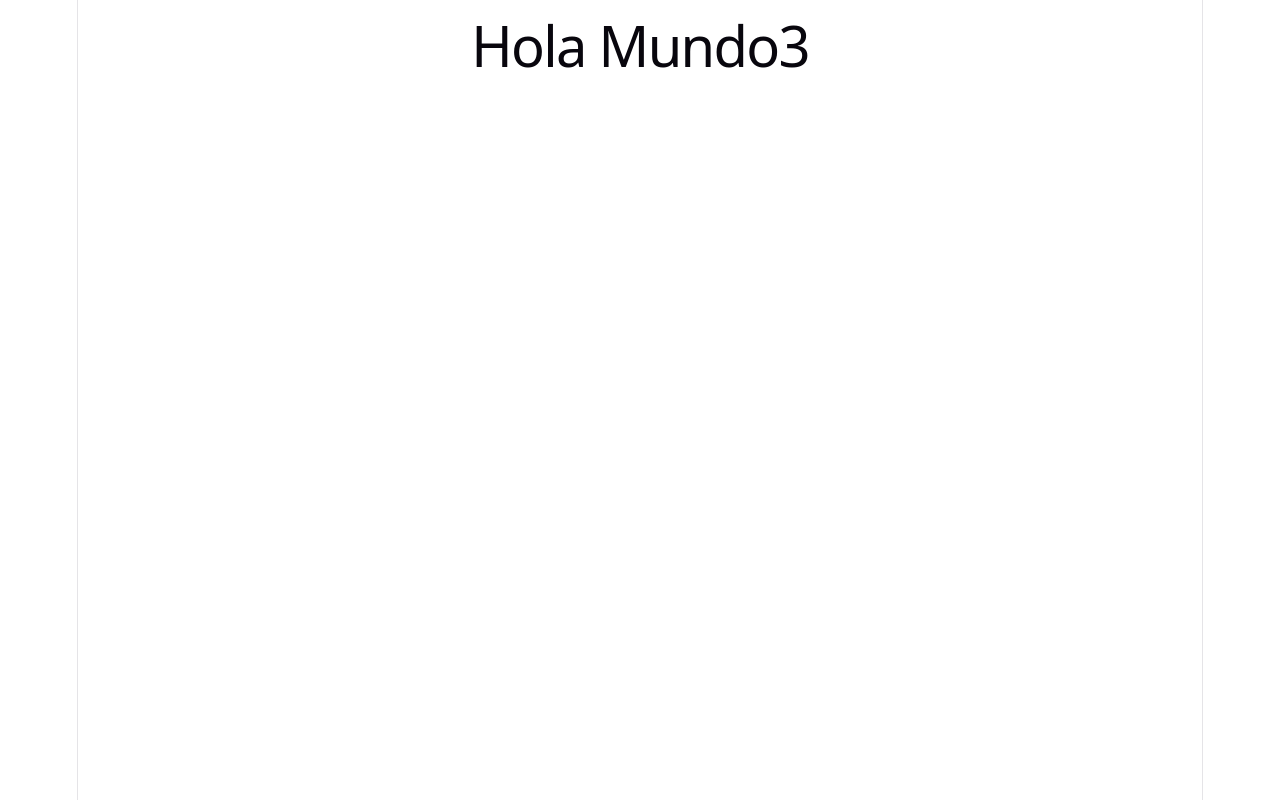
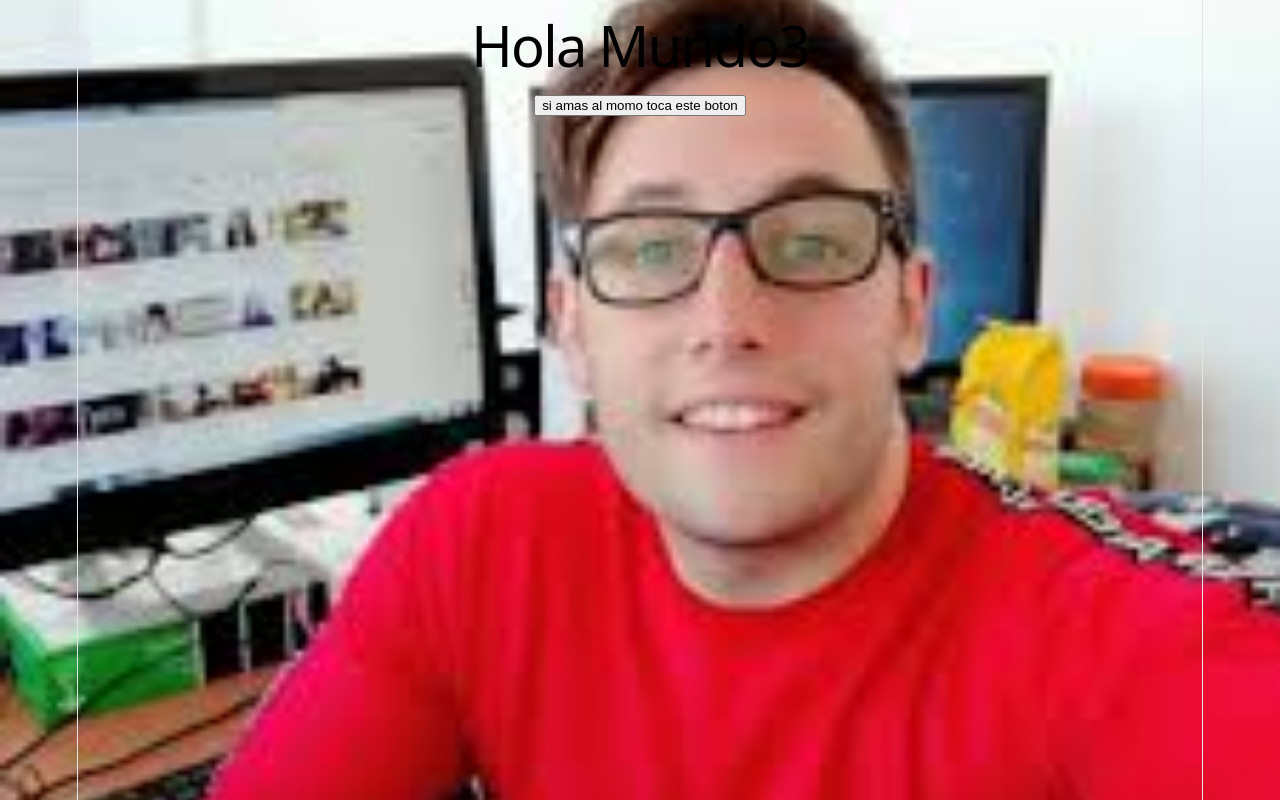
Before and after one commit to ffprogramacion/Programacion, a React (Vite) app in the folder frontend/: page / in a window 1280 px wide. Built offline with nearby package versions, Linux system fonts and the light colour scheme.

Commit message:
Acepta este commit si amas al momo

```diff
--- a/frontend/src/App.jsx
+++ b/frontend/src/App.jsx
@@ -9,7 +9,14 @@ function App() {
 
   return (
     <>
-      <h1>Hola Mundo3</h1>
+      <h1 style={{ color: 'black' }}>Hola Mundo3</h1>
+      <a
+        href="https://www.youtube.com/watch?v=5EouEAo9wy0&list=RD5EouEAo9wy0&start_radio=1"
+        target="_blank"
+        rel="noopener noreferrer"
+      >
+        <button>si amas al momo toca este boton</button>
+      </a>
     </>
   )
 }
--- a/frontend/src/index.css
+++ b/frontend/src/index.css
@@ -52,6 +52,11 @@
 
 body {
   margin: 0;
+  background-image: url('/fondo.jpg');
+  background-size: cover;
+  background-position: center;
+  background-attachment: fixed;
+  background-repeat: no-repeat;
 }
 
 #root {
```
Also changed, not shown: frontend/public/fondo.jpg (added).
